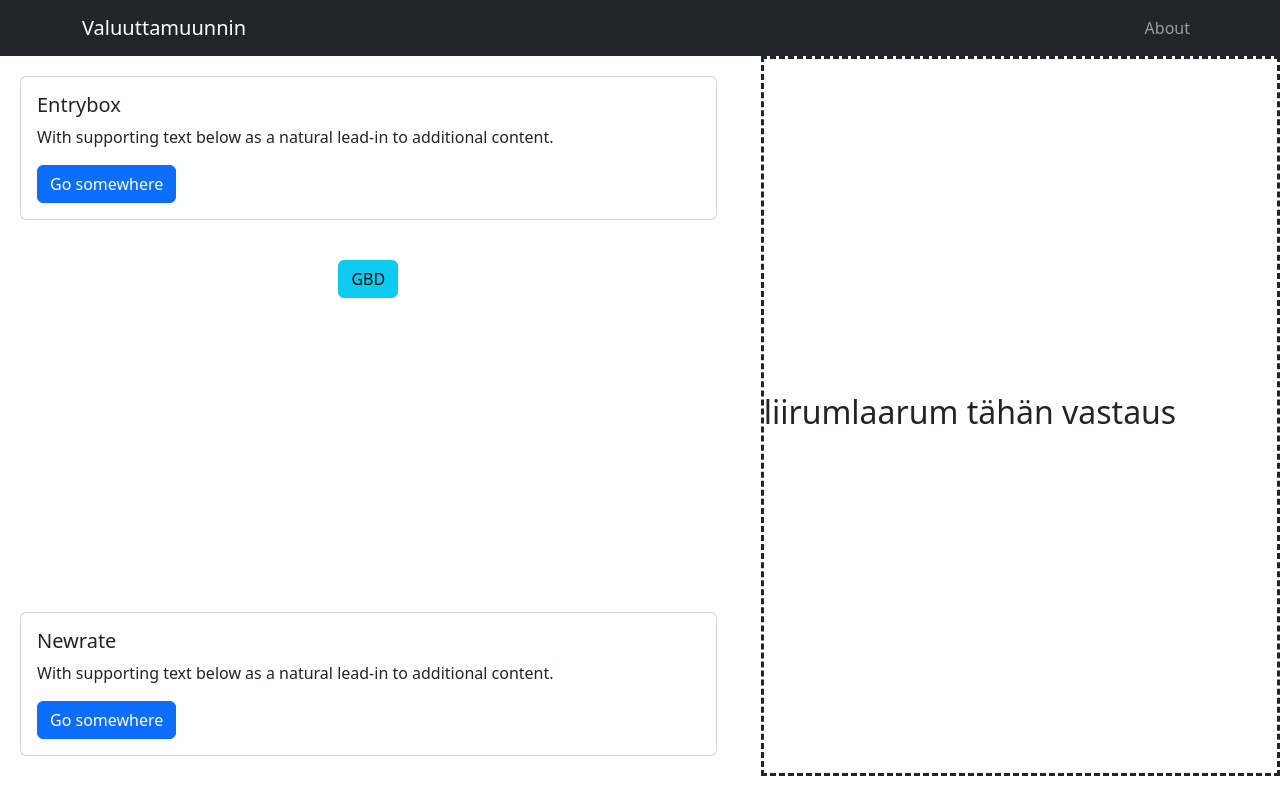
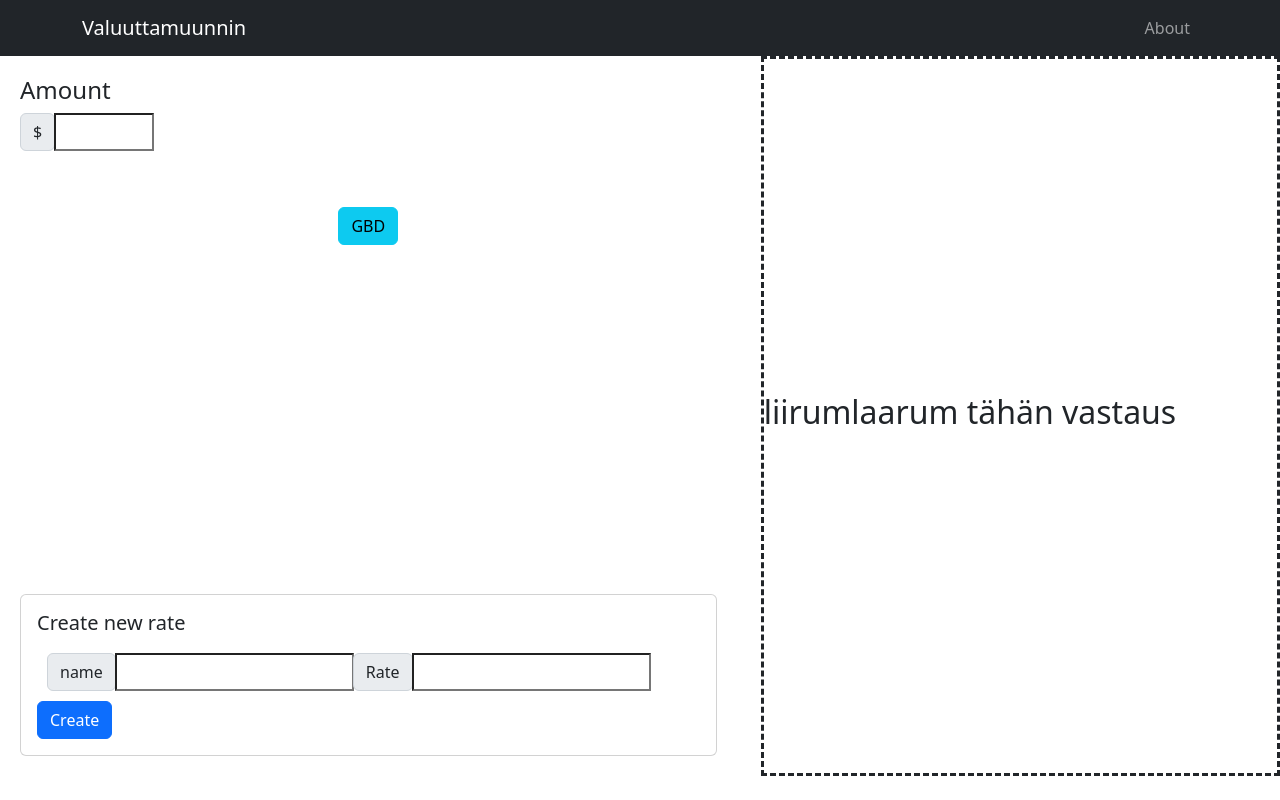
Before and after one commit to idvele/ValuuttaFront, a React (Create React App) app: page / in a window 1280 px wide. Built offline with nearby package versions, Linux system fonts and the light colour scheme.

Commit message:
Just add logic

```diff
--- a/src/entrybox.js
+++ b/src/entrybox.js
@@ -1,13 +1,15 @@
 
 function Entrybox(){
     return(
-        <div class="card">
-        <div class="card-body">
-          <h5 class="card-title">Entrybox</h5>
+        <div>
+          <h4>Amount</h4>
+          <div class="input-group mb-3">
+            <div class="input-group-prepend">
+              <span class="input-group-text">$</span>
+            </div>
+            <input type="text" className="CurrencyAmount"></input>
 
-          <p class="card-text">With supporting text below as a natural lead-in to additional content.</p>
-          <a href="#" class="btn btn-primary">Go somewhere</a>
-        </div>
+          </div>
         </div>
     )
 }
--- a/src/index.css
+++ b/src/index.css
@@ -59,3 +59,11 @@ code {
 #LeftItem{
   padding: 20px;
 }
+
+.CurrencyAmount{
+  width: 100px;
+}
+
+.newInputs{
+  padding: 10px;
+}
--- a/src/newrate.js
+++ b/src/newrate.js
@@ -3,9 +3,23 @@ function newrate(){
     return (
         <div class="card">
         <div class="card-body">
-          <h5 class="card-title">Newrate</h5>
-          <p class="card-text">With supporting text below as a natural lead-in to additional content.</p>
-          <a href="#" class="btn btn-primary">Go somewhere</a>
+          <h5 class="card-title">Create new rate</h5>
+          <div className="newInputs">
+          <div class="input-group">
+
+  <div class="input-group-prepend">
+    <span class="input-group-text">name</span>
+  </div>
+  <input id="newName"></input>
+
+  <div class="input-group-prepend">
+    <span class="input-group-text">Rate</span>
+  </div>
+  <input id="newRate"></input>
+</div>
+
+          </div>
+          <a href="#" class="btn btn-primary">Create</a>
         </div>
         </div>
     );
```
